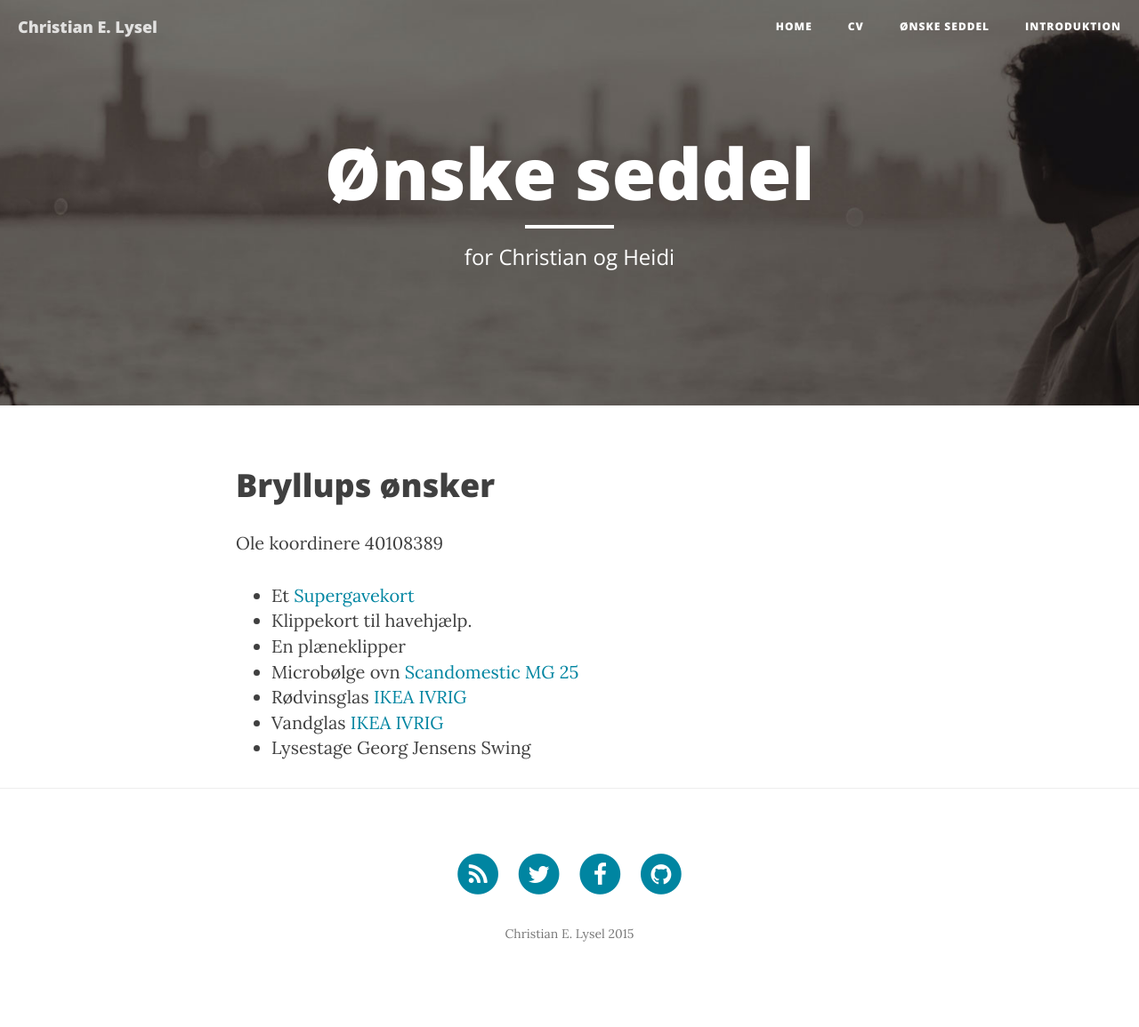
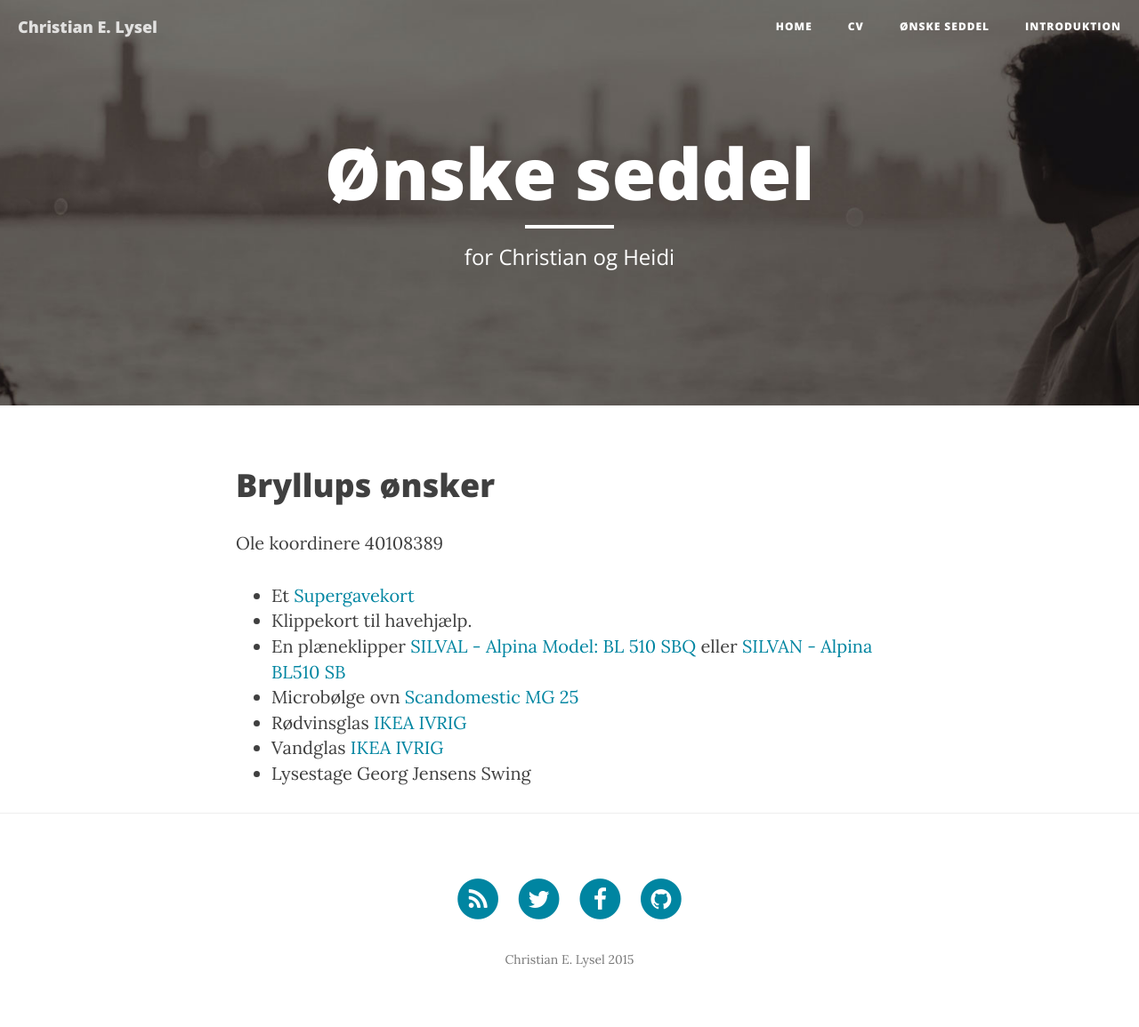
Before and after one commit to clysel/christian.lysel.net, a Jekyll site: the page built from gave.markdown, in a window 1280 px wide. Shown: the whole page at 89% size. Built offline with Jekyll 4.4.1, drawn with Linux system fonts in a browser that asks for light colours; nearby versions of some CDN libraries; before the commit the page ends 1126 px from its top, so only the background shows below that.

Commit message:
Update gave.markdown

```diff
--- a/gave.markdown
+++ b/gave.markdown
@@ -10,7 +10,7 @@ Ole koordinere 40108389
 
 * Et [Supergavekort](https://www.gavekortet.dk/supergiftcard.aspx)
 * Klippekort til havehjælp.
-* En plæneklipper
+* En plæneklipper [SILVAL - Alpina Model: BL 510 SBQ](https://eshop.silvan.dk/vare/alpina-selvkoerende-motorplaeneklipper-6) eller [SILVAN - Alpina BL510 SB](https://eshop.silvan.dk/vare/alpina-selvkoerende-motorplaeneklipper-4)
 * Microbølge ovn [Scandomestic MG 25](http://www.skousen.dk/hvidevarer/mikroboelgeovne/fritstaaende-mikroovne/scandomestic-mig-25/)
 * Rødvinsglas [IKEA IVRIG](http://www.ikea.com/dk/da/catalog/products/70258317/)
 * Vandglas [IKEA IVRIG](http://www.ikea.com/dk/da/catalog/products/50258323/)
```
